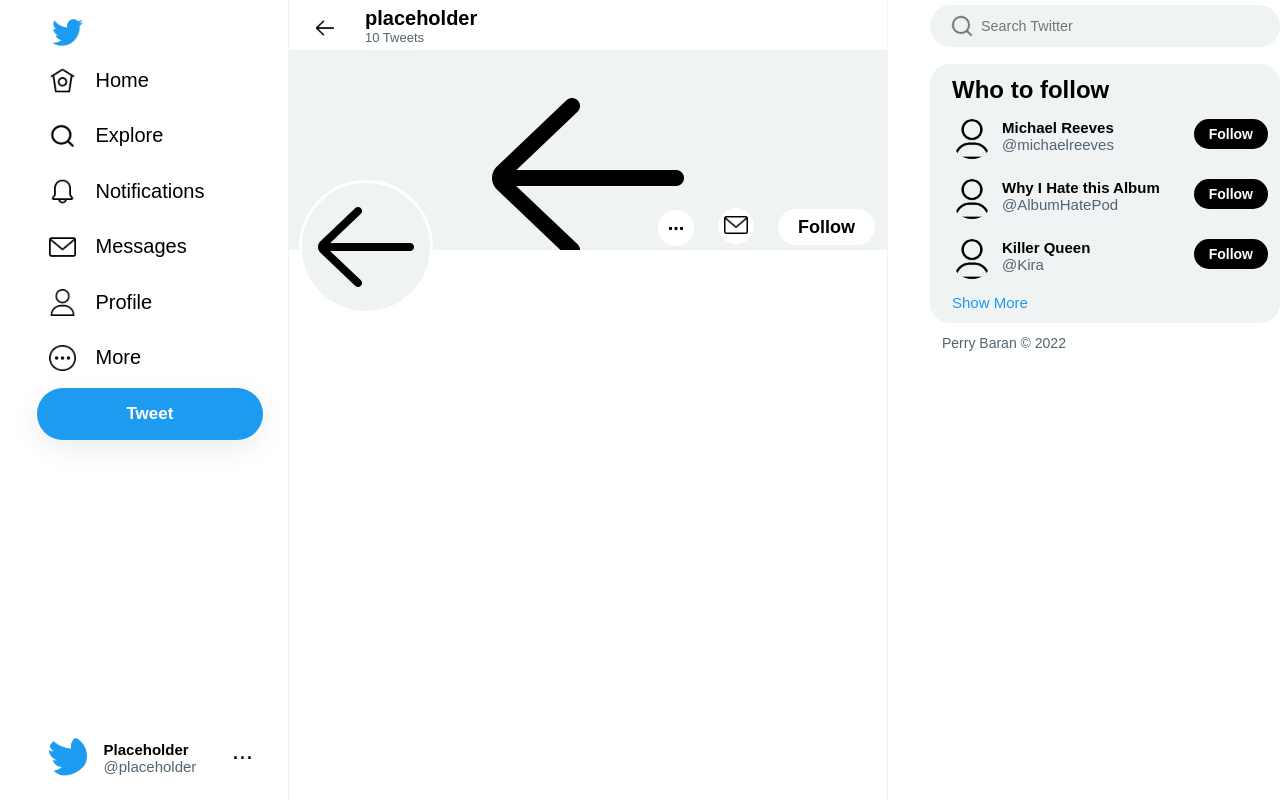
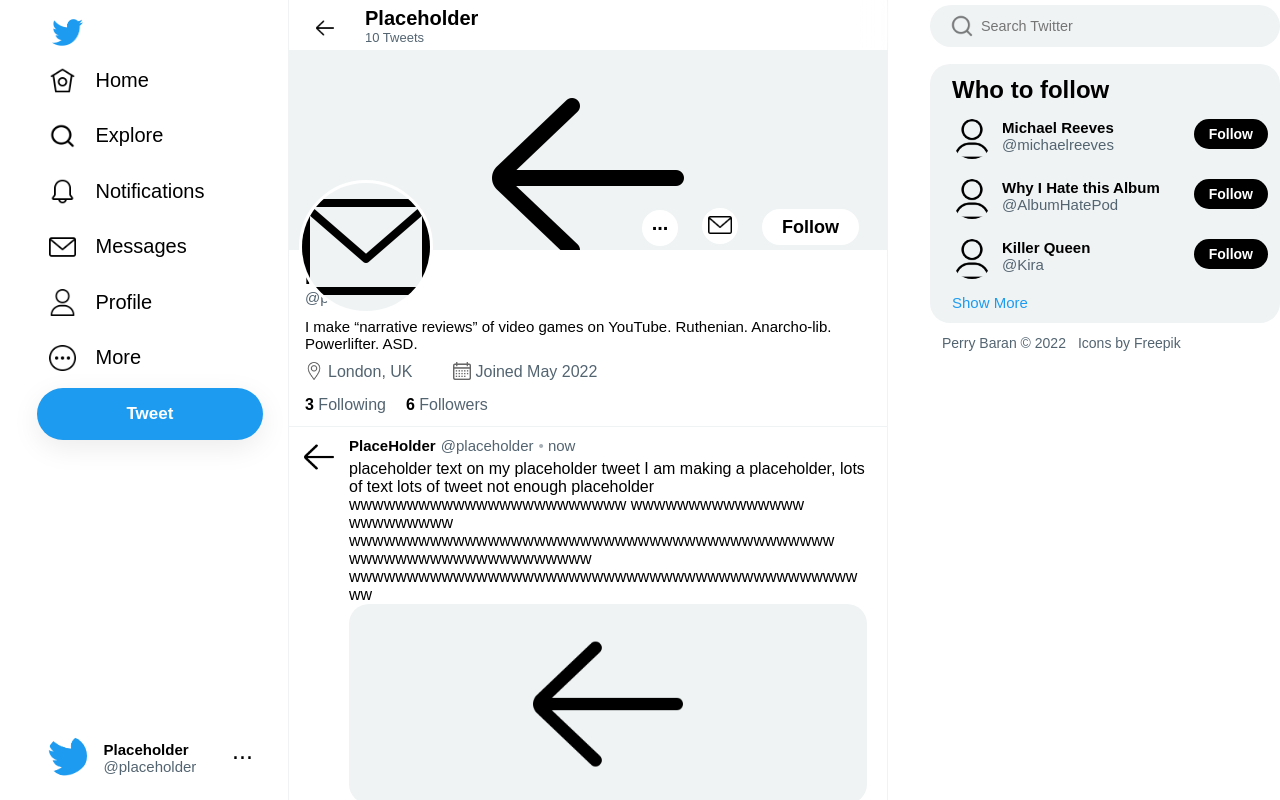
Before and after one commit to PerryBaran/twitter, a React (Create React App) app: page /profile in a window 1280 px wide. Shown: the top 800 px of the page. Built offline with nearby package versions, Linux system fonts and the light colour scheme.

Commit message:
finished initial styling of profile page

```diff
--- a/src/componenets/Feed.js
+++ b/src/componenets/Feed.js
@@ -1,6 +1,7 @@
 import React from 'react';
 import style from './styles/feed.module.css';
 import imgStyle from './styles/home.module.css';
+import months from './months.js'
 
 //images
 import reply from '../images/reply.png';
@@ -8,7 +9,6 @@ import retweet from '../images/retweet.png';
 import like from '../images/like.png';
 import share from '../images/share.png';
 
-const months = ["January", "February", "March", "April", "May", "June", "July", "August", "September", "October", "November", "December"];
 
 const Feed = (props) => {
     const {tweets} = props
--- a/src/componenets/Sidebar.js
+++ b/src/componenets/Sidebar.js
@@ -56,6 +56,7 @@ const Details = (props) => {
     return (
         <div className={style.details}>
             <Info text="Perry Baran © 2022" link="https://github.com/PerryBaran"/>
+            <Info text="Icons by Freepik" link="https://www.flaticon.com/"/>
         </div>
     );
 }
--- /dev/null
+++ b/src/componenets/months.js
@@ -0,0 +1,3 @@
+const months = ["January", "February", "March", "April", "May", "June", "July", "August", "September", "October", "November", "December"];
+
+export default months;
--- a/src/componenets/routes/Profile.js
+++ b/src/componenets/routes/Profile.js
@@ -1,11 +1,42 @@
 import React from 'react';
 import Sidebar from '../Sidebar.js';
+import Feed from '../Feed.js';
 import topStyle from '../styles/topbar.module.css';
 import style from '../styles/profile.module.css';
+import months from '../months.js';
+import uniqid from 'uniqid';
 
 //images
 import back from '../../images/back.png';
 import messages from '../../images/messages.png';
+import location from '../../images/location.png';
+import calendar from '../../images/calendar.png';
+
+//fake profile
+const profile = {
+    name: 'Placeholder',
+    handle: 'placehldr',
+    pic: messages,
+    cover: back,
+    location: 'London, UK',
+    joined: new Date(),
+    bio: 'I make “narrative reviews” of video games on YouTube. Ruthenian. Anarcho-lib. Powerlifter. ASD.',
+    following: [
+        'stevdfsdfsdge', 'migfdgke', 'dkjfafddfhve' //have this be a list of reference ids that can be used to get follower info??
+    ],
+    followers: [
+        'fdsf', 'rauifd', 'sdfisdf', 'odfjsdiofds', 'dosfjdsifn', 'odsfjsdi'
+    ],
+}
+
+//temp tweet info for styling
+const fakeTweet = [
+    {user:{name:'PlaceHolder', handle:'placeholder', pic:back}, time:new Date(), content:{text:'placeholder text on my placeholder tweet I am making a placeholder, lots of text lots of tweet not enough placeholder wwwwwwwwwwwwwwwwwwwwwwww wwwwwwwwwwwwwww wwwwwwwww wwwwwwwwwwwwwwwwwwwwwwwwwwwwwwwwwwwwwwwwww wwwwwwwwwwwwwwwwwwwww wwwwwwwwwwwwwwwwwwwwwwwwwwwwwwwwwwwwwwwwwwwwww', img:back, ref:false}, key:uniqid()},
+    {user:{name:'PlaceHolder', handle:'placeholder', pic:back}, time:new Date(), content:{text:'placeholder text on my placeholder tweet I am making a placeholder, lots of text lots of tweet not enough placeholder wwwwwwwwwwwwwwwwwwwwwwww wwwwwwwwwwwwwww wwwwwwwww wwwwwwwwwwwwwwwwwwwwwwwwwwwwwwwwwwwwwwwwww wwwwwwwwwwwwwwwwwwwww wwwwwwwwwwwwwwwwwwwwwwwwwwwwwwwwwwwwwwwwwwwwww', img:undefined, ref:false}, key:uniqid()},
+    {user:{name:'PlaceHolder', handle:'placeholder', pic:back}, time:new Date(), content:{text:'placeholder text on my placeholder tweet I am making a placeholder, lots of text lots of tweet not enough placeholder wwwwwwwwwwwwwwwwwwwwwwww wwwwwwwwwwwwwww wwwwwwwww wwwwwwwwwwwwwwwwwwwwwwwwwwwwwwwwwwwwwwwwww wwwwwwwwwwwwwwwwwwwww wwwwwwwwwwwwwwwwwwwwwwwwwwwwwwwwwwwwwwwwwwwwww', img:undefined, ref:false}, key:uniqid()},
+    {user:{name:'PlaceHolder', handle:'placeholder', pic:back}, time:new Date(), content:{text:'placeholder text on my placeholder tweet I am making a placeholder, lots of text lots of tweet not enough placeholder wwwwwwwwwwwwwwwwwwwwwwww wwwwwwwwwwwwwww wwwwwwwww wwwwwwwwwwwwwwwwwwwwwwwwwwwwwwwwwwwwwwwwww wwwwwwwwwwwwwwwwwwwww wwwwwwwwwwwwwwwwwwwwwwwwwwwwwwwwwwwwwwwwwwwwww', img:undefined, ref:false}, key:uniqid()},
+    {user:{name:'PlaceHolder', handle:'placeholder', pic:back}, time:new Date(), content:{text:'placeholder text on my placeholder tweet I am making a placeholder, lots of text lots of tweet not enough placeholder wwwwwwwwwwwwwwwwwwwwwwww wwwwwwwwwwwwwww wwwwwwwww wwwwwwwwwwwwwwwwwwwwwwwwwwwwwwwwwwwwwwwwww wwwwwwwwwwwwwwwwwwwww wwwwwwwwwwwwwwwwwwwwwwwwwwwwwwwwwwwwwwwwwwwwww', img:undefined, ref:false}, key:uniqid()},
+]
 
 function Profile(props) {
     return (
@@ -23,8 +54,9 @@ function Profile(props) {
 const Main = (props) => {
     return (
         <div>
-            <Topbar name={'placeholder'} tweets={'10'}/>
-            <ProfileInfo cover={back} profile={back}/>
+            <Topbar name={profile.name} tweets={'10'}/>
+            <ProfileInfo profile={profile}/>
+            <Feed tweets={fakeTweet}/>
         </div>
     )
 }
@@ -48,16 +80,23 @@ const Topbar = (props) => {
 }
 
 const ProfileInfo = (props) => {
-    const {cover, profile} = props
+    const {profile} = props
+
+    const date = profile.joined;
+    const joined = `${months[date.getMonth()]} ${date.getFullYear()}`;
+
+    const following = profile.following.length;
+    const followers = profile.followers.length;
+
     return (
         <div className={style.container}>
             <div className={style.coverImg}>
-                <img alt='' src={cover}/>
+                <img alt='' src={profile.cover}/>
             </div>
             <div className={style.profileImg}>
-                <img alt='' src={profile}/>
+                <img alt='' src={profile.pic}/>
             </div>
-            <div>
+            <div className={style.contentContainer}>
                 <div className={style.buttons}>
                     <button className={style.ellipses}>
                         <div>...</div>
@@ -67,18 +106,30 @@ const ProfileInfo = (props) => {
                     </button>
                     <button className={style.follow}>Follow</button>
                 </div>
-                <div>
-                    <h2></h2>
-                    <h3></h3>
+                <div className={style.names}>
+                    <h2>{profile.name}</h2>
+                    <h3>{profile.handle}</h3>
                 </div>
-                <p></p>
-                <div>
-                    <p></p>
-                    <p></p>
+                <p className={style.bio}>{profile.bio}</p>
+                <div className={style.moreInfo}>
+                    {profile.location &&
+                    <div>
+                        <div className={style.icon}>
+                            <img alt='' src={location}/>
+                        </div>
+                        <p className={style.text}>{profile.location}</p>
+                    </div>
+                    }
+                    <div>
+                        <div className={style.icon}>
+                            <img alt='' src={calendar}/>
+                        </div>
+                        <p  className={`${style.text} ${style.joined}`}>{joined}</p>
+                    </div>
                 </div>
-                <div>
-                    <p></p>
-                    <p></p>
+                <div className={style.follows}>
+                    <p className={style.following}>{following}</p>
+                    <p className={style.followers}>{followers}</p>
                 </div>
             </div>
         </div>
--- a/src/componenets/styles/profile.module.css
+++ b/src/componenets/styles/profile.module.css
@@ -1,5 +1,9 @@
 .container {
     position: relative;
+
+    padding-bottom: 12px;
+
+    border-bottom: 1px solid var(--light-grey);
 }
 
 .coverImg {
@@ -42,6 +46,11 @@
 .profileImg > img {
     max-height: 100%;
     max-width: 100%;
+}
+
+.contentContainer {
+    margin-left: 16px;
+    margin-right: 16px;
 }
 
 .buttons {
@@ -113,3 +122,104 @@
     font-size: 18px;
     font-weight: bold;
 }
+
+.names {
+    padding-top: 12px;
+}
+
+.names > h2 {
+    color:(var(--black));
+
+    font-size: 20px;
+}
+
+.names > h3 {
+    color: var(--dark-grey);
+
+    font-size: 15px;
+    font-weight: 100;
+}
+
+.names > h3::before {
+    content: '@';
+}
+
+.bio {
+    color:(var(--black));
+
+    margin-top: 12px;
+
+    font-size: 15px;
+}
+
+.moreInfo {
+    color: var(--dark-grey);
+
+    margin-top: 10px;
+}
+
+.moreInfo > div {
+    display: inline-block;
+    margin-right: 40px;
+}
+
+.icon {
+    display: inline-flex;
+    justify-content: center;
+
+    aspect-ratio: 1;
+    height: 18px;
+}
+
+.icon > img {
+    max-height: 100%;
+    max-width: 100%;
+    opacity: 0.6;
+}
+
+.text {
+    display: inline-block;
+
+    position: relative;
+    bottom: 3px;
+
+    margin-left: 5px;
+}
+
+.joined::before {
+    content: 'Joined '
+}
+
+.follows {
+    display: inline-flex;
+
+    margin-top: 12px;
+}
+
+.follows > p {
+    margin-right: 20px;
+
+    font-weight: bold;
+
+    cursor: pointer;
+}
+
+.follows > p:hover {
+    text-decoration: underline;
+}
+
+.following::after {
+    content: ' Following';
+
+    color: var(--dark-grey);
+
+    font-weight: 100;
+}
+
+.followers::after {
+    content: ' Followers';
+
+    color: var(--dark-grey);
+
+    font-weight: 100;
+}
--- a/src/componenets/styles/sidebar.module.css
+++ b/src/componenets/styles/sidebar.module.css
@@ -112,8 +112,14 @@
 }
 
 .link {
+    display: inline-flex;
+
+    color: var(--dark-grey);
+
+    margin-bottom: 5px;
+    margin-right: 12px;
+
     text-decoration: none;
-    color: var(--dark-grey);
 }
 
 .link:hover {
--- a/src/componenets/styles/style.css
+++ b/src/componenets/styles/style.css
@@ -9,6 +9,7 @@
     --twitterBlue: rgb(29, 155, 240);
     --light-grey: rgb(239, 243, 244);
     --dark-grey: rgb(83, 100, 113);
+    --black: rgb(15, 20, 25);
 }
 
 button {
```
Also changed, not shown: src/images/calendar.png (added), src/images/location.png (added).
